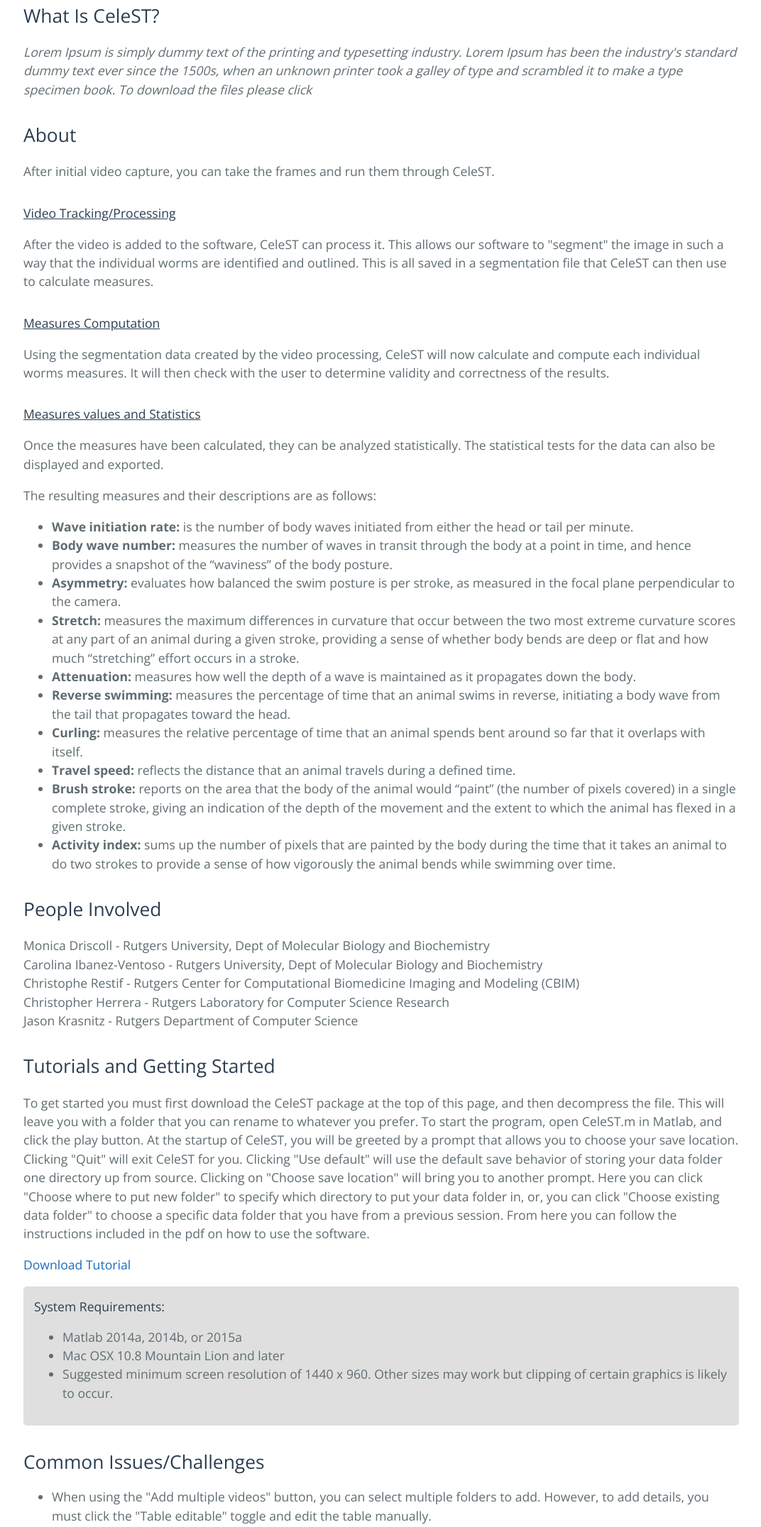
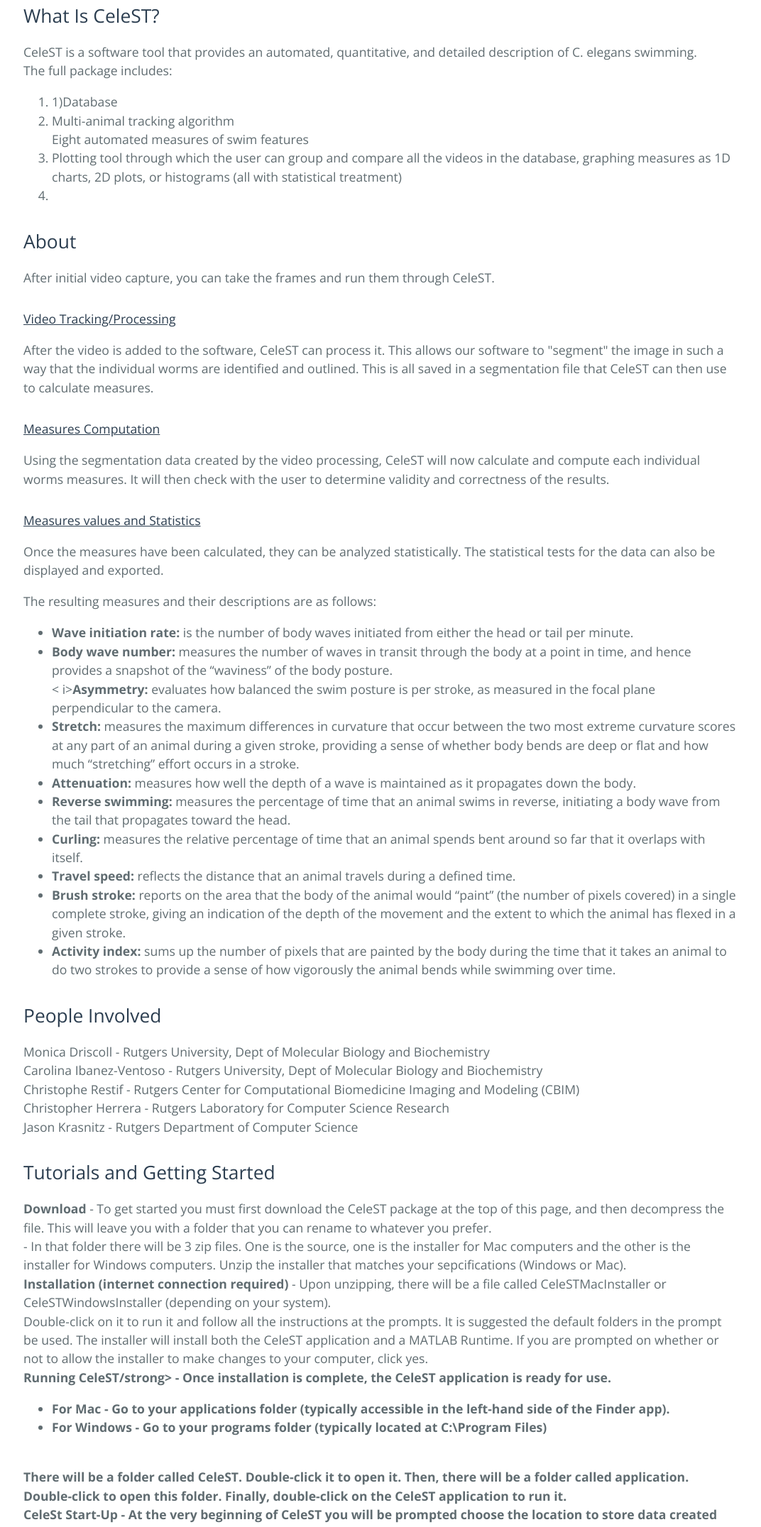
Before and after one commit to DCS-LCSR/CeleST, a plain HTML site: page index.html in a window 1280 px wide. Shown: the part 412-2564 px from the top of the page at 71% size, without its empty margins (103-1175 px from the left). Drawn offline with nearby package versions, Linux system fonts and the light colour scheme.

Commit message:
modified CeleST webpage About and Getting Started

```diff
--- a/index.html
+++ b/index.html
@@ -27,9 +27,15 @@
         <h2><a class="anchor" href="#what-is-celest" id="what-is-celest"><span class="octicon octicon-link"></span></a> What Is
         CeleST?</h2>
 
-        <p><i>Lorem Ipsum is simply dummy text of the printing and typesetting industry. Lorem Ipsum has been the industry's standard dummy
-        text ever since the 1500s, when an unknown printer took a galley of type and scrambled it to make a type specimen book. To download
-        the files please click</i> </p>
+        <p>CeleST is a software tool that provides an automated, quantitative, and detailed description of C. elegans swimming.<br>
+The full package includes:<br>
+	<ol>
+	<li>1)Database</li>
+	<li>Multi-animal tracking algorithm</li>
+	</li>Eight automated measures of swim features</li>
+<li>Plotting tool through which the user can group and compare all the videos in the database, graphing measures as 1D charts, 2D plots, or histograms (all with statistical treatment)<li>
+</ol>
+</p>
 
         <h2><a class="anchor" href="#about" id="about"><span class="octicon octicon-link"></span></a>About</h2>
 
@@ -50,7 +56,8 @@
         <ul>
 		  <li><strong>Wave initiation rate:</strong> is the number of body waves initiated from either the head or tail per minute. </li>
 		  <li><strong>Body wave number:</strong> measures the number of waves in transit through the body at a point in time, and hence provides a snapshot of the “waviness” of the body posture. </li>
-		  <li><strong>Asymmetry:</strong> evaluates how balanced the swim posture is per stroke, as measured in the focal plane perpendicular to the camera.</li>
+		  <
+i><strong>Asymmetry:</strong> evaluates how balanced the swim posture is per stroke, as measured in the focal plane perpendicular to the camera.</li>
 		  <li><strong>Stretch:</strong> measures the maximum differences in curvature that occur between the two most extreme curvature scores at any part of an animal during a given stroke, providing a sense of whether body bends are deep or flat and how much “stretching” effort occurs in a stroke.</li>
 		  <li><strong>Attenuation:</strong> measures how well the depth of a wave is maintained as it propagates down the body.</li>
 		  <li><strong>Reverse swimming:</strong> measures the percentage of time that an animal swims in reverse, initiating a body wave from the tail that propagates toward the head. </li>
@@ -73,12 +80,18 @@
         <h2><a class="anchor" href="#tutorials" id="tutorials"><span class="octicon octicon-link"></span></a> Tutorials and Getting
         Started</h2>
 
-        <p>To get started you must first download the CeleST package at the top of this page, and then decompress the file. This will leave you with a folder that you can rename to whatever you prefer. To start the program, open
-        CeleST.m in Matlab, and click the play button. At the startup of CeleST, you will be greeted by a prompt that allows you to choose your save location. Clicking "Quit" will exit CeleST for you. Clicking "Use default" will
-        use the default save behavior of storing your data folder one directory up from source. Clicking on "Choose save location" will bring you to another prompt. Here you can click "Choose where to put new folder" to specify
-        which directory to put your data folder in, or, you can click "Choose existing data folder" to choose a specific data folder that you have from a previous session. From here you can follow the instructions included in the
-        pdf on how to use the software.</p>
-
+        <p><strong>Download</strong> - To get started you must first download the CeleST package at the top of this page, and then decompress the file. This will leave you with a folder that you can rename to whatever you prefer.<br>
+        <strong<Installation (internet connection required)</strong> - In that folder there will be 3 zip files. One is the source, one is the installer for Mac computers and the other is the installer for Windows computers. Unzip the installer that matches your sepcifications (Windows or Mac).<br>
+<strong>Installation (internet connection required) </strong> - Upon unzipping, there will be a file called CeleSTMacInstaller or CeleSTWindowsInstaller (depending on your system).<br>
+Double-click on it to run it and follow all the instructions at the prompts. It is suggested the default folders in the prompt be used. The installer will install both the CeleST application and a MATLAB Runtime. If you are prompted on whether or not to allow the installer to make changes to your computer, click yes.<br>
+<strong>Running CeleST/strong> - Once installation is complete, the CeleST application is ready for use.<br>
+<ul>
+<li><strong>For Mac</strong> - Go to your applications folder (typically accessible in the left-hand side of the Finder app).</li>
+<li><strong>For Windows</strong> - Go to your programs folder (typically located at C:\Program Files)</li>
+</ul>
+<br>There will be a folder called CeleST. Double-click it to open it. Then, there will be a folder called application. Double-click to open this folder. Finally, double-click on the CeleST application to run it.<br>
+<strong>CeleSt Start-Up</strong> - At the very beginning of CeleST you will be prompted choose the location to store data created and used by CeleST. Any location that is easy to remember is good as the same location must be used each time. If a data directory has already been created in the past, the locations can be seen.<br>
+</p>
         <p><a href="CeleST-User-Guides.zip">Download Tutorial</a></p>
 
         <div id='sys-reqs'>
```
